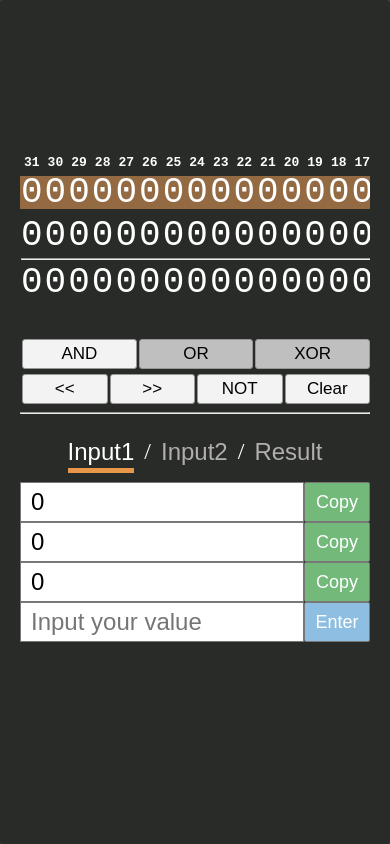
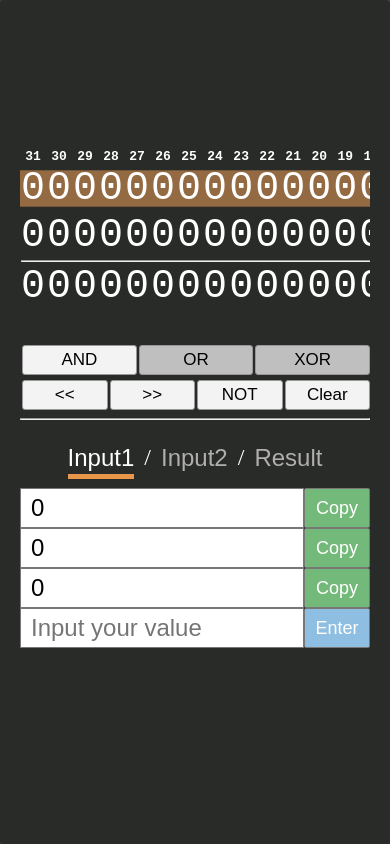
Before and after one commit to Lulkafe/BinaryCalc, a React app: page / in a window 390 px wide. Built offline with nearby package versions, Linux system fonts and the light colour scheme.

Commit message:
Changed focus/active HL for Cpy/Enter btns

```diff
--- a/src/style.css
+++ b/src/style.css
@@ -112,8 +112,12 @@ html, body {
     flex-grow: 0;
 }
 
+.output-bar__copy-btn:active {
+    opacity: 70%;
+}
+
 .output-bar__copy-btn:hover {
-    opacity: 85%;
+    filter: brightness(120%);
 }
 
 .output-bar__label {
@@ -211,7 +215,7 @@ html, body {
 }
 
 .user-input__enter-btn:hover {
-    opacity: 85%;
+    filter: brightness(120%);
 }
 
 .user-input__enter-btn:active {
@@ -348,6 +352,16 @@ html, body {
 
 
 @media only screen and (max-width: 875px) {
+
+
+    #binTable-wrapper {
+        overflow-x:scroll;
+    }
+
+    #binTable__input1, #binTable__input2, #binTable__result {
+        font-size: 40px;
+    }
+
     #window {
         width: 100%;
         border: 0;
@@ -358,10 +372,6 @@ html, body {
 
     #window__menubar {
         display:none;
-    }
-
-    #binTable-wrapper {
-        overflow-x:scroll;
     }
 
 
```
Also changed, not shown: 1 other file (tests, documents, lock files or other folders).
